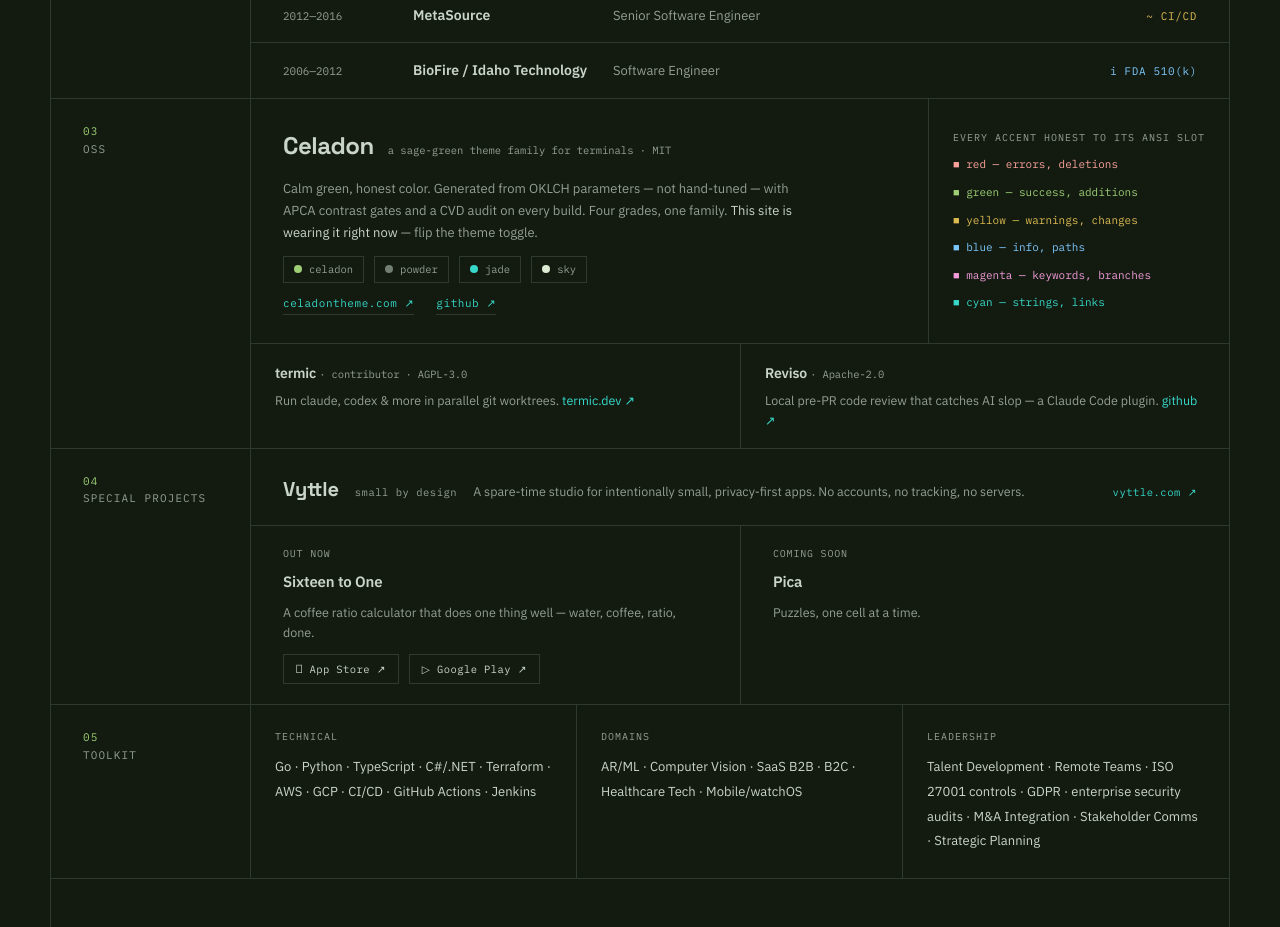
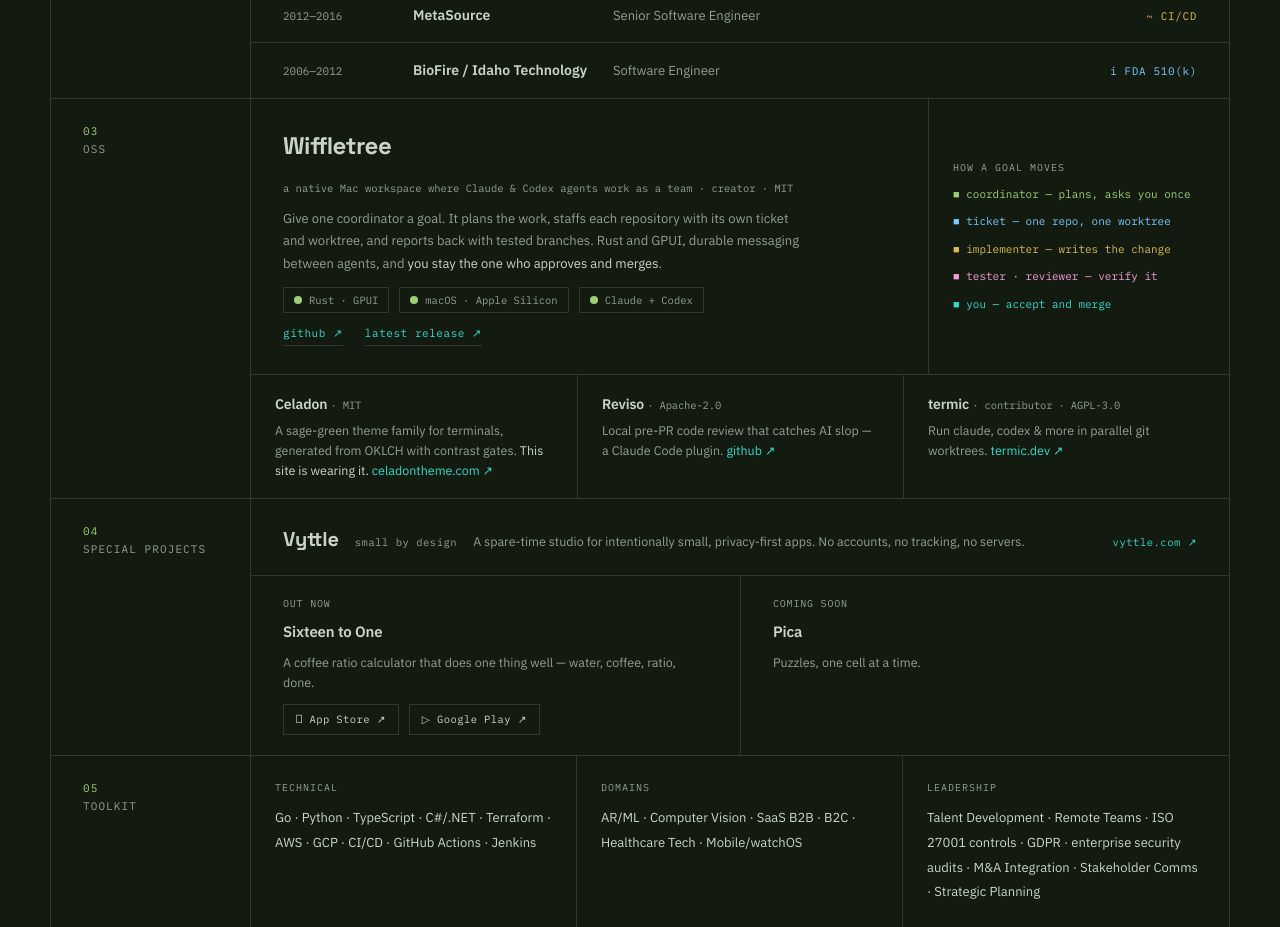
Before and after one commit to MHohlios/hohlios.com, a plain HTML site: page index.html in a window 1280 px wide. Shown: the part 980-1907 px from the top of the page. Drawn offline with Linux system fonts and the light colour scheme.

Commit message:
Feature Wiffletree as the open-source banner
Celadon, Reviso and termic move to a row of three beneath it.

```diff
--- a/index.html
+++ b/index.html
@@ -113,38 +113,40 @@
     <div class="oss">
       <div class="oss-main">
         <div class="oss-title">
-          <h2>Celadon</h2>
-          <span class="mono muted">a sage-green theme family for terminals · MIT</span>
+          <h2>Wiffletree</h2>
+          <span class="mono muted">a native Mac workspace where Claude &amp; Codex agents work as a team · creator · MIT</span>
         </div>
-        <p>Calm green, honest color. Generated from OKLCH parameters — not hand-tuned — with APCA contrast gates and a CVD audit on every build. Four grades, one family. <span class="fg">This site is wearing it right now</span> — flip the theme toggle.</p>
+        <p>Give one coordinator a goal. It plans the work, staffs each repository with its own ticket and worktree, and reports back with tested branches. Rust and GPUI, durable messaging between agents, and <span class="fg">you stay the one who approves and merges</span>.</p>
         <div class="chips mono">
-          <span class="chip"><i style="background:#9ecf75"></i>celadon</span>
-          <span class="chip"><i style="background:#727e70"></i>powder</span>
-          <span class="chip"><i style="background:#37d8c9"></i>jade</span>
-          <span class="chip"><i style="background:#dcebd2"></i>sky</span>
+          <span class="chip"><i style="background:var(--accent)"></i>Rust · GPUI</span>
+          <span class="chip"><i style="background:var(--accent)"></i>macOS · Apple Silicon</span>
+          <span class="chip"><i style="background:var(--accent)"></i>Claude + Codex</span>
         </div>
         <div class="links mono">
-          <a class="cyan" href="https://celadontheme.com" target="_blank" rel="noopener">celadontheme.com ↗</a>
-          <a class="cyan" href="https://github.com/celadon-theme/celadon-theme" target="_blank" rel="noopener">github ↗</a>
+          <a class="cyan" href="https://github.com/Vyttle-LLC/wiffletree" target="_blank" rel="noopener">github ↗</a>
+          <a class="cyan" href="https://github.com/Vyttle-LLC/wiffletree/releases/latest" target="_blank" rel="noopener">latest release ↗</a>
         </div>
       </div>
       <div class="ansi mono">
-        <div class="ansi-title muted">EVERY ACCENT HONEST TO ITS ANSI SLOT</div>
-        <div class="red">■ red — errors, deletions</div>
-        <div class="accent">■ green — success, additions</div>
-        <div class="yellow">■ yellow — warnings, changes</div>
-        <div class="blue">■ blue — info, paths</div>
-        <div class="magenta">■ magenta — keywords, branches</div>
-        <div class="cyan">■ cyan — strings, links</div>
+        <div class="ansi-title muted">HOW A GOAL MOVES</div>
+        <div class="accent">■ coordinator — plans, asks you once</div>
+        <div class="blue">■ ticket — one repo, one worktree</div>
+        <div class="yellow">■ implementer — writes the change</div>
+        <div class="magenta">■ tester · reviewer — verify it</div>
+        <div class="cyan">■ you — accept and merge</div>
       </div>
       <div class="oss-more">
         <div class="oss-item">
-          <h3>termic <span class="mono muted">· contributor · AGPL-3.0</span></h3>
-          <p>Run claude, codex &amp; more in parallel git worktrees. <a class="cyan" href="https://termic.dev" target="_blank" rel="noopener">termic.dev ↗</a></p>
+          <h3>Celadon <span class="mono muted">· MIT</span></h3>
+          <p>A sage-green theme family for terminals, generated from OKLCH with contrast gates. <span class="fg">This site is wearing it.</span> <a class="cyan" href="https://celadontheme.com" target="_blank" rel="noopener">celadontheme.com ↗</a></p>
         </div>
         <div class="oss-item">
           <h3>Reviso <span class="mono muted">· Apache-2.0</span></h3>
           <p>Local pre-PR code review that catches AI slop — a Claude Code plugin. <a class="cyan" href="https://github.com/Vyttle-LLC/reviso" target="_blank" rel="noopener">github ↗</a></p>
+        </div>
+        <div class="oss-item">
+          <h3>termic <span class="mono muted">· contributor · AGPL-3.0</span></h3>
+          <p>Run claude, codex &amp; more in parallel git worktrees. <a class="cyan" href="https://termic.dev" target="_blank" rel="noopener">termic.dev ↗</a></p>
         </div>
       </div>
     </div>
--- a/styles.css
+++ b/styles.css
@@ -101,7 +101,7 @@
 .links a:hover, .links button:hover { border-color: currentColor; opacity: 1; }
 .ansi { padding: 24px; display: flex; flex-direction: column; gap: 10px; justify-content: center; font-size: 11px; }
 .ansi-title { font-size: 10px; letter-spacing: 0.1em; }
-.oss-more { grid-column: 1 / -1; border-top: 1px solid var(--line); display: grid; grid-template-columns: minmax(0,1fr) minmax(0,1fr); }
+.oss-more { grid-column: 1 / -1; border-top: 1px solid var(--line); display: grid; grid-template-columns: repeat(3, minmax(0,1fr)); }
 .oss-item { padding: 18px 24px; display: flex; flex-direction: column; gap: 5px; }
 .oss-item + .oss-item { border-left: 1px solid var(--line); }
 .oss-item h3 { font-size: 14px; }
```
